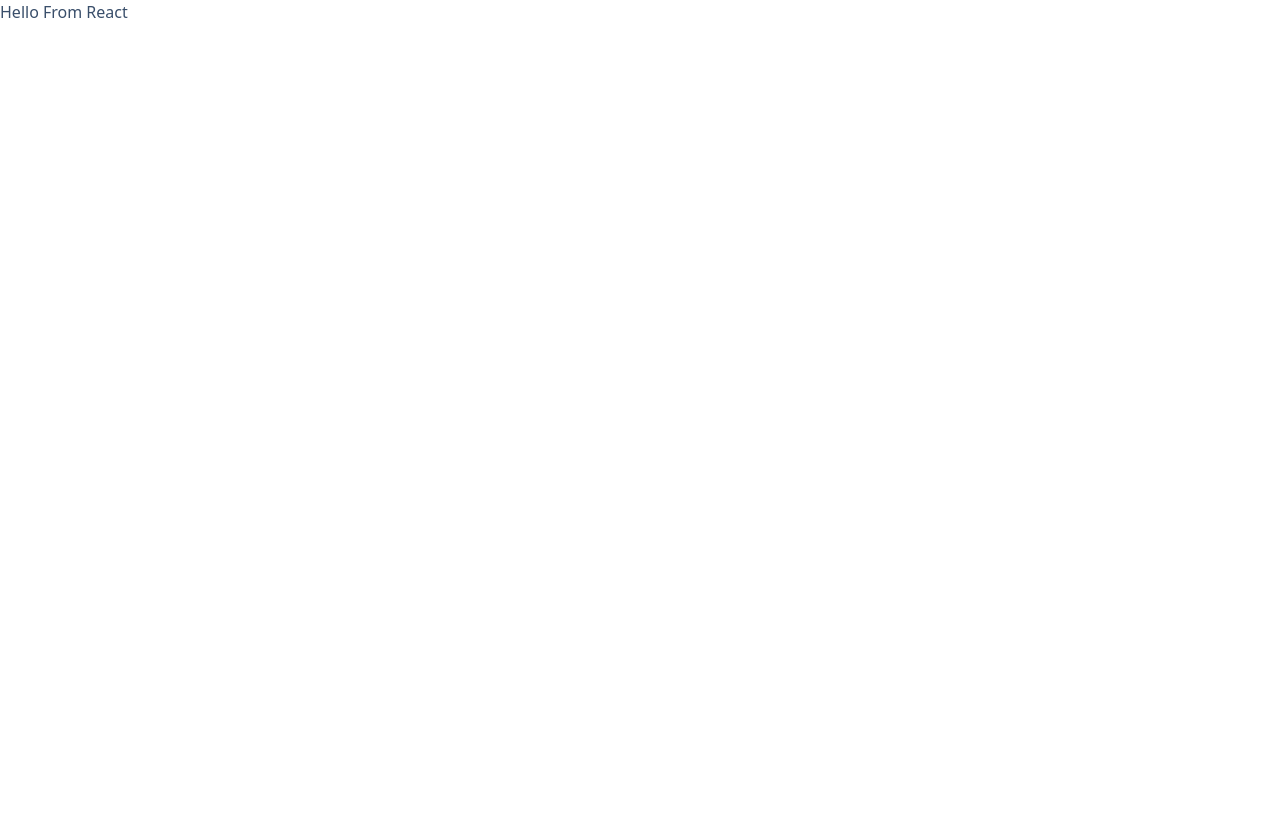
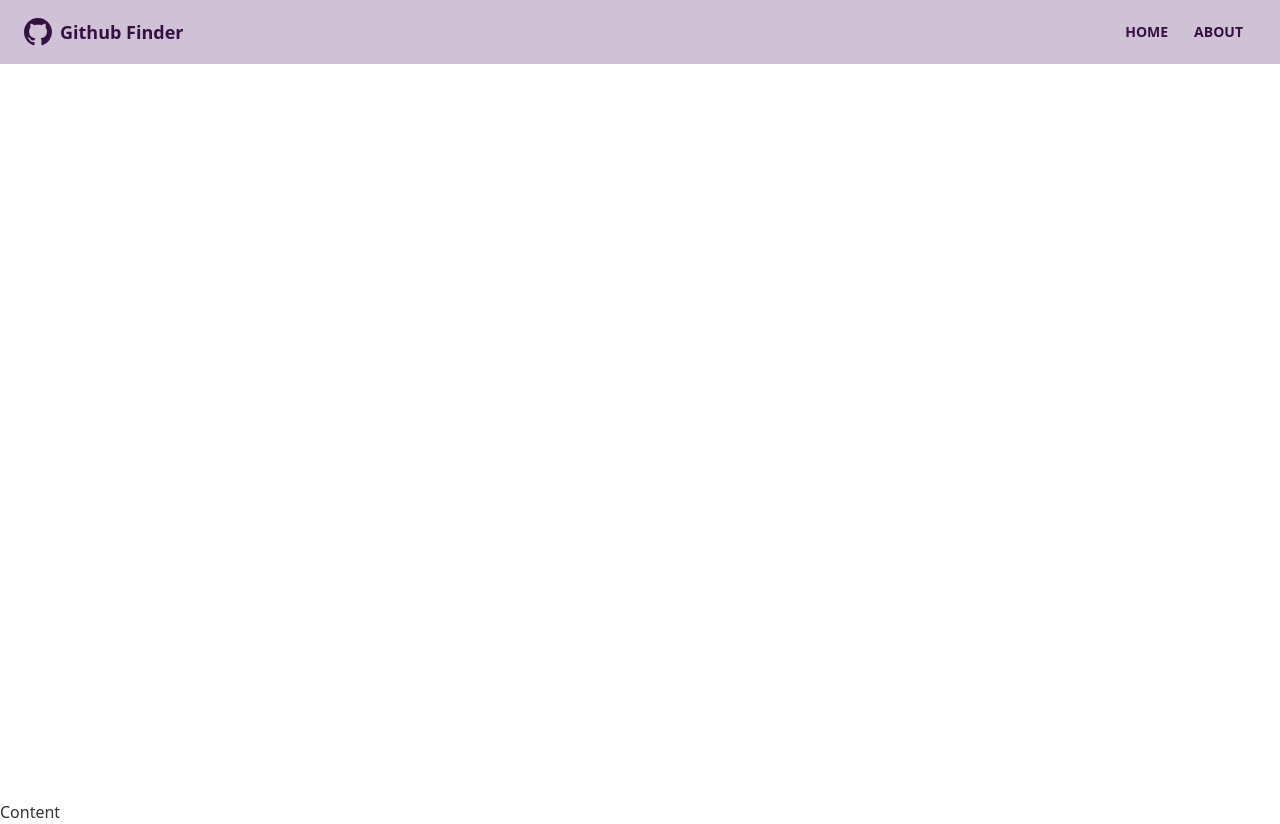
Before and after one commit to odedAtias/Github-Finder, a React (Create React App) app: page / in a window 1280 px wide. Before the commit the page ends 800 px from the top, so only its background shows below. Built offline with nearby package versions, Linux system fonts and the light colour scheme.

Commit message:
Adding Navbar component

```diff
--- a/package.json
+++ b/package.json
@@ -10,6 +10,8 @@
     "dom": "^0.0.3",
     "react": "^18.2.0",
     "react-dom": "^18.2.0",
+    "react-icons": "^4.6.0",
+    "react-router-dom": "^6.4.2",
     "react-scripts": "5.0.1",
     "router": "^1.3.7",
     "web-vitals": "^2.1.4"
--- a/public/index.html
+++ b/public/index.html
@@ -1,5 +1,5 @@
 <!DOCTYPE html>
-<html lang="en" data-theme='winter'>
+<html lang="en" data-theme='pastel'>
 
 <head>
   <meta charset="utf-8" />
--- a/src/App.js
+++ b/src/App.js
@@ -1,8 +1,16 @@
+//Components imports
+import Navbar from './Components/Layout/Navbar';
+//npm dependencies imports
+import { BrowserRouter, Route } from 'react-router-dom';
+
 function App() {
 	return (
-		<div>
-			<h1>Hello From React</h1>
-		</div>
+		<BrowserRouter>
+			<div className='flex flex-col justify-between h-screen'>
+				<Navbar />
+			</div>
+			<main>Content</main>
+		</BrowserRouter>
 	);
 }
 
--- /dev/null
+++ b/src/Components/Layout/Navbar.jsx
@@ -0,0 +1,40 @@
+//npm dependencies imports
+import { BsGithub } from 'react-icons/bs';
+import { Link } from 'react-router-dom';
+//PropTypes
+import PropTypes from 'prop-types';
+
+const Navbar = ({ title }) => {
+	return (
+		<nav className='navbar mb-10 bg-primary text-primary-content'>
+			<div className='container mx-auto'>
+				<div className='flex-none px-2 mx-2'>
+					<BsGithub className='inline pr-2 text-4xl' />
+					<Link to='/' className='text-lg font-bold align-middle'>
+						{title}
+					</Link>
+				</div>
+				<div className='flex-1 px-2 mx-2'>
+					<div className='flex justify-end'>
+						<Link to='/' className='btn btn-ghost btn-sm rounded-btn'>
+							HOME
+						</Link>
+						<Link to='/' className='btn btn-ghost btn-sm rounded-btn'>
+							ABOUT
+						</Link>
+					</div>
+				</div>
+			</div>
+		</nav>
+	);
+};
+
+Navbar.defaultProps = {
+	title: 'Github Finder',
+};
+
+Navbar.propTypes = {
+	title: PropTypes.string,
+};
+
+export default Navbar;
```
Also changed, not shown: 1 other file (tests, documents, lock files or other folders).
